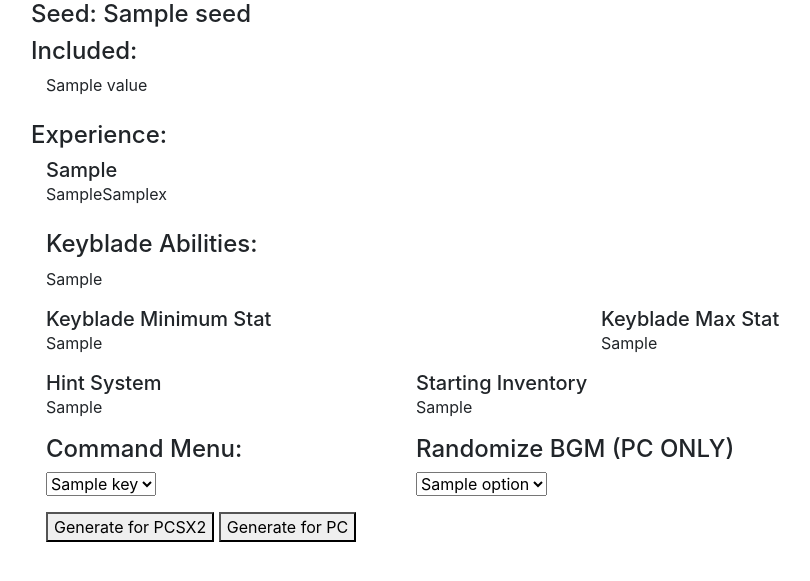
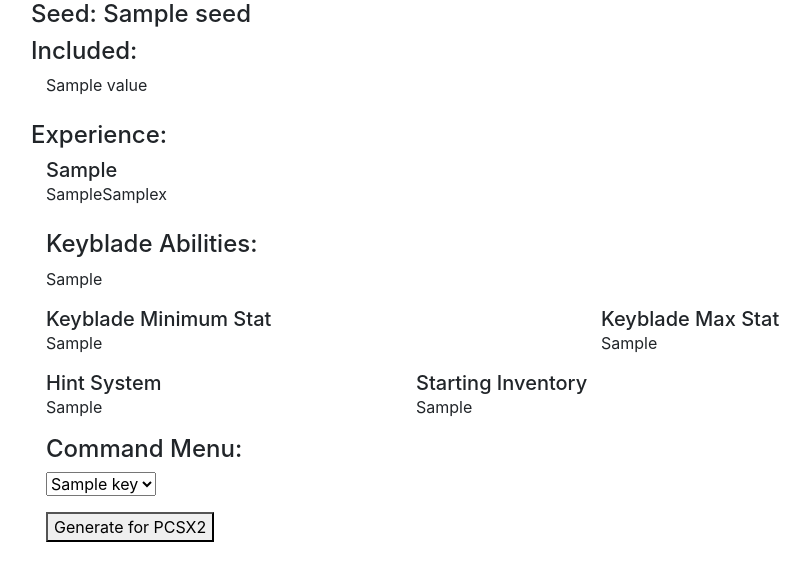
Before and after one commit to tommadness/KH2Randomizer, a Flask app: template templates/seed.jinja in a window 1280 px wide. Shown: the part 157-738 px from the top of the page, without its empty margins (54-864 px from the left). Run offline with Flask 2, Linux system fonts and the light colour scheme; the template is opened without the code that fills it: most values are stand-ins (such as "Sample title", 1, 10 or a date in 2020); parts of the project's set-up code (start-up, migrations or seed data) failed here and were passed over; some libraries are stand-ins or nearby versions.

Commit message:
Hide PC for public release

```diff
--- a/templates/seed.jinja
+++ b/templates/seed.jinja
@@ -71,14 +71,14 @@
     {% endfor %}
 </select>
 </div>
- <div class="col-6">
+ {# <div class="col-6">
 <h4>Randomize BGM (PC ONLY)</h4>
 <select name="randomBGM">
     {%for option in bgmOptions %}
     <option value="{{option}}">{{option}}</option>
     {%endfor%}
 </select>
-</div>
+</div>  #}
 </div>
 </div>
 
@@ -87,7 +87,7 @@
 </form>
 <div class="container" id="downloadButtons">
 <button id="PCSX2" name="platform" value="PCSX2">Generate for PCSX2</button>
-<button id="PC" name="platform" value="PC">Generate for PC</button>
+{# <button id="PC" name="platform" value="PC">Generate for PC</button> #}
 </div>
 <script>
 $(function(){
```
